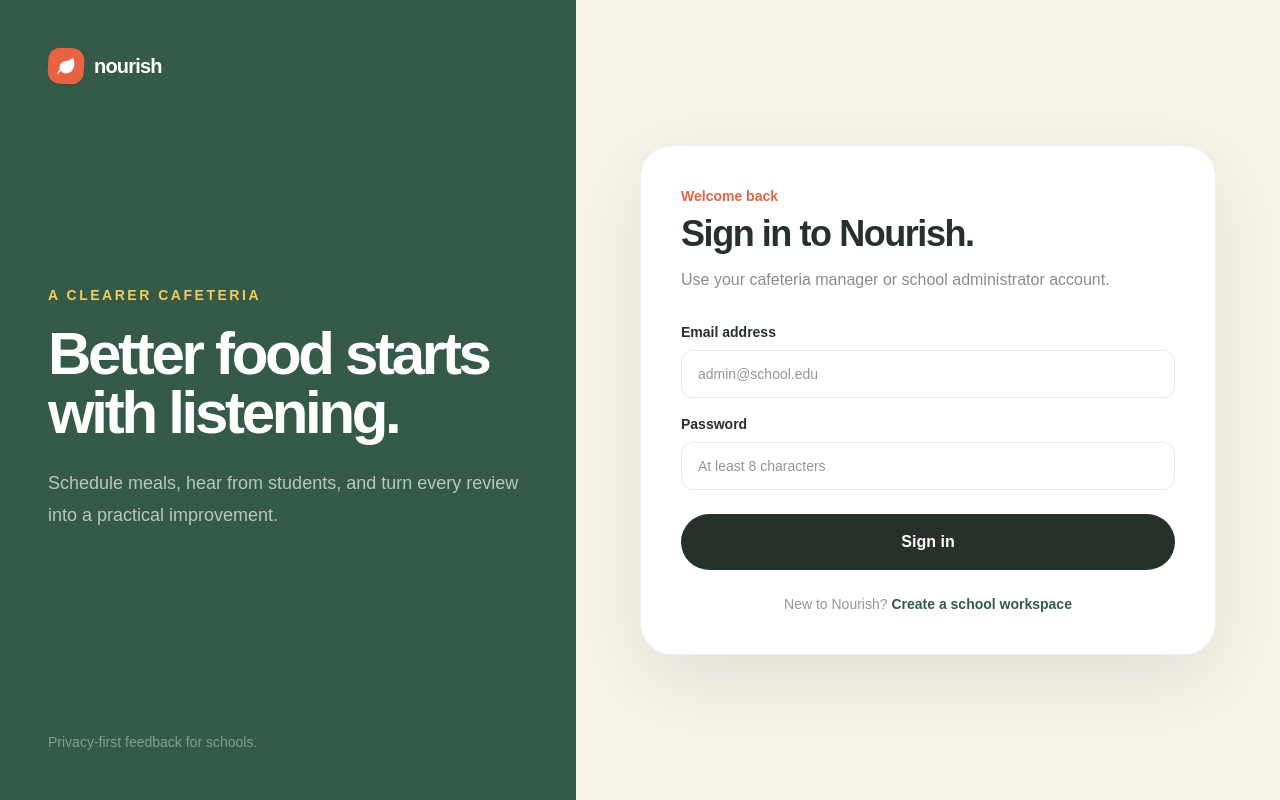
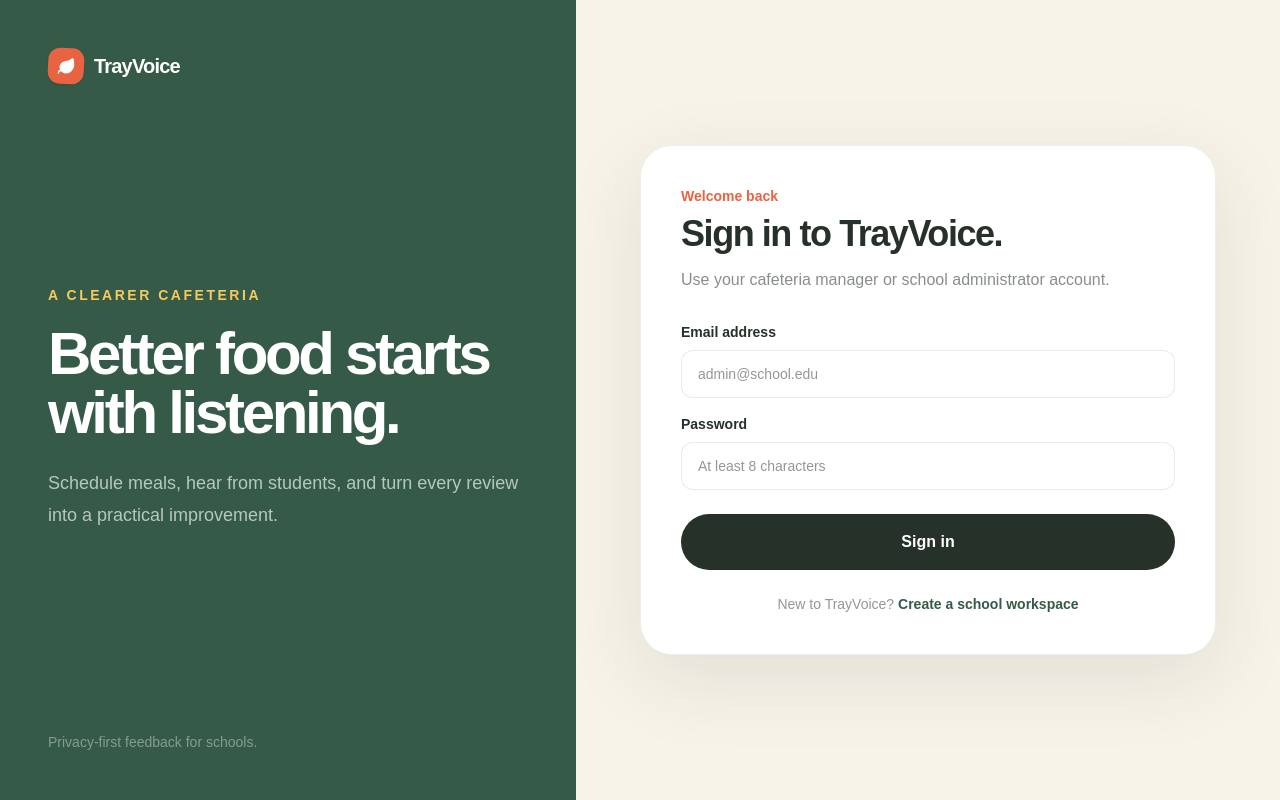
Before and after one commit to vhxsz/kccafeteria, a Next.js app: page /login in a window 1280 px wide. Built offline with nearby package versions, Linux system fonts and the light colour scheme.

Commit message:
Rename product to TrayVoice

```diff
--- a/package.json
+++ b/package.json
@@ -1,5 +1,5 @@
 {
-  "name": "cafeteriaapp",
+  "name": "trayvoice",
   "version": "0.1.0",
   "private": true,
   "scripts": {
--- a/src/app/layout.tsx
+++ b/src/app/layout.tsx
@@ -14,8 +14,8 @@ const geistMono = Geist_Mono({
 
 export const metadata: Metadata = {
   title: {
-    default: "Nourish — School Cafeteria Feedback",
-    template: "%s | Nourish",
+    default: "TrayVoice — School Cafeteria Feedback",
+    template: "%s | TrayVoice",
   },
   description:
     "Turn everyday student feedback into better school meals and clearer cafeteria decisions.",
--- a/src/components/auth-form.tsx
+++ b/src/components/auth-form.tsx
@@ -116,7 +116,7 @@ export function AuthForm({ mode }: { mode: "login" | "signup" }) {
         {mode === "signup" ? "Create your school workspace" : "Welcome back"}
       </p>
       <h1 className="mt-2 text-3xl font-bold tracking-[-0.04em] sm:text-4xl">
-        {mode === "signup" ? "Start improving every meal." : "Sign in to Nourish."}
+        {mode === "signup" ? "Start improving every meal." : "Sign in to TrayVoice."}
       </h1>
       <p className="mt-3 leading-7 text-ink/55">
         {mode === "signup"
@@ -211,7 +211,7 @@ export function AuthForm({ mode }: { mode: "login" | "signup" }) {
         {loading ? "Please wait..." : mode === "signup" ? "Create school workspace" : "Sign in"}
       </button>
       <p className="mt-6 text-center text-sm text-ink/50">
-        {mode === "signup" ? "Already have an account?" : "New to Nourish?"}{" "}
+        {mode === "signup" ? "Already have an account?" : "New to TrayVoice?"}{" "}
         <Link
           href={mode === "signup" ? "/login" : "/signup"}
           className="font-bold text-moss underline-offset-4 hover:underline"
--- a/src/components/brand-mark.tsx
+++ b/src/components/brand-mark.tsx
@@ -3,11 +3,11 @@ import { Leaf } from "lucide-react";
 
 export function BrandMark({ compact = false }: { compact?: boolean }) {
   return (
-    <Link href="/" className="inline-flex items-center gap-2.5" aria-label="Nourish home">
+    <Link href="/" className="inline-flex items-center gap-2.5" aria-label="TrayVoice home">
       <span className="grid h-9 w-9 rotate-3 place-items-center rounded-xl bg-tomato text-white shadow-sm">
         <Leaf size={19} fill="currentColor" strokeWidth={1.5} />
       </span>
-      {!compact && <span className="text-xl font-bold tracking-[-0.04em]">nourish</span>}
+      {!compact && <span className="text-xl font-bold tracking-[-0.04em]">TrayVoice</span>}
     </Link>
   );
 }
```
Also changed, not shown: 1 other file (tests, documents, lock files or other folders).
